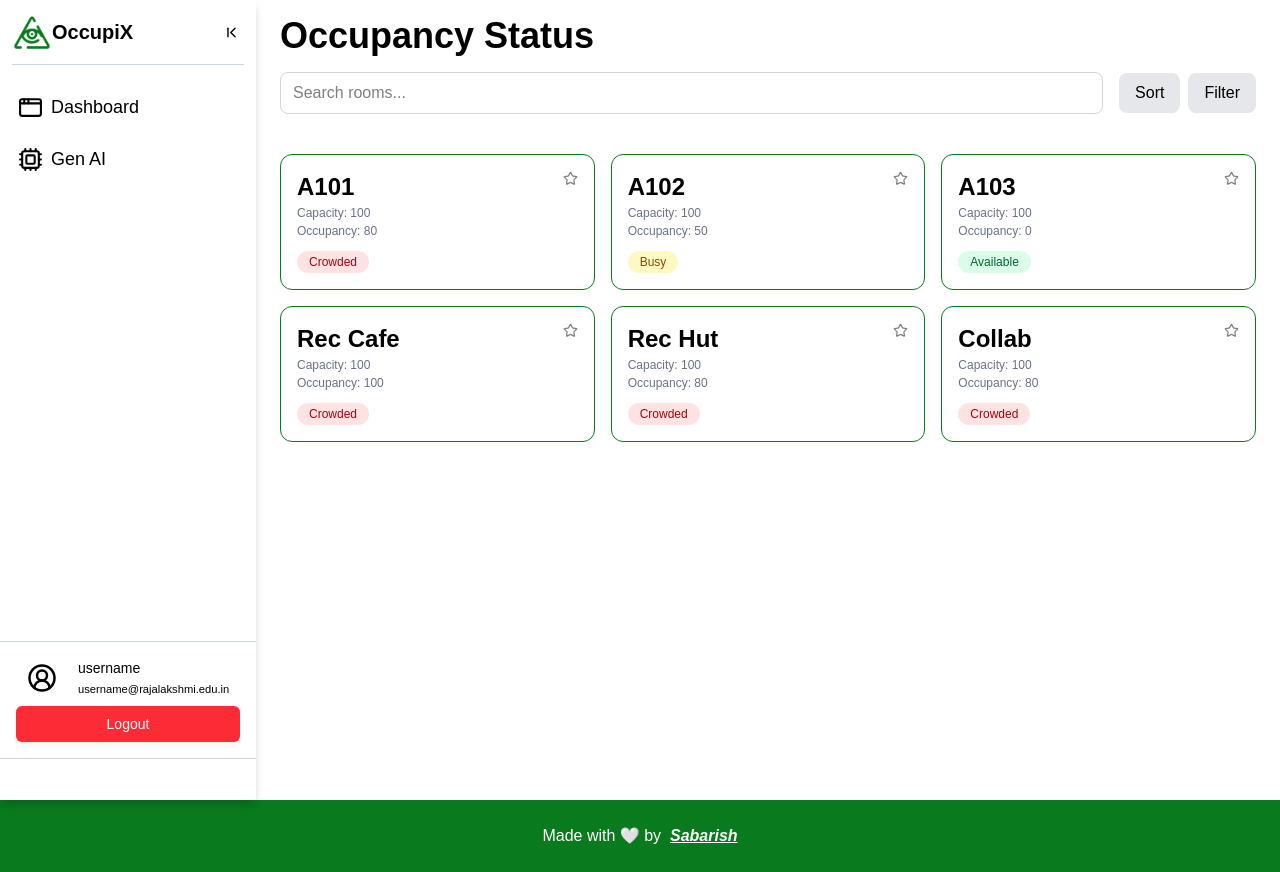
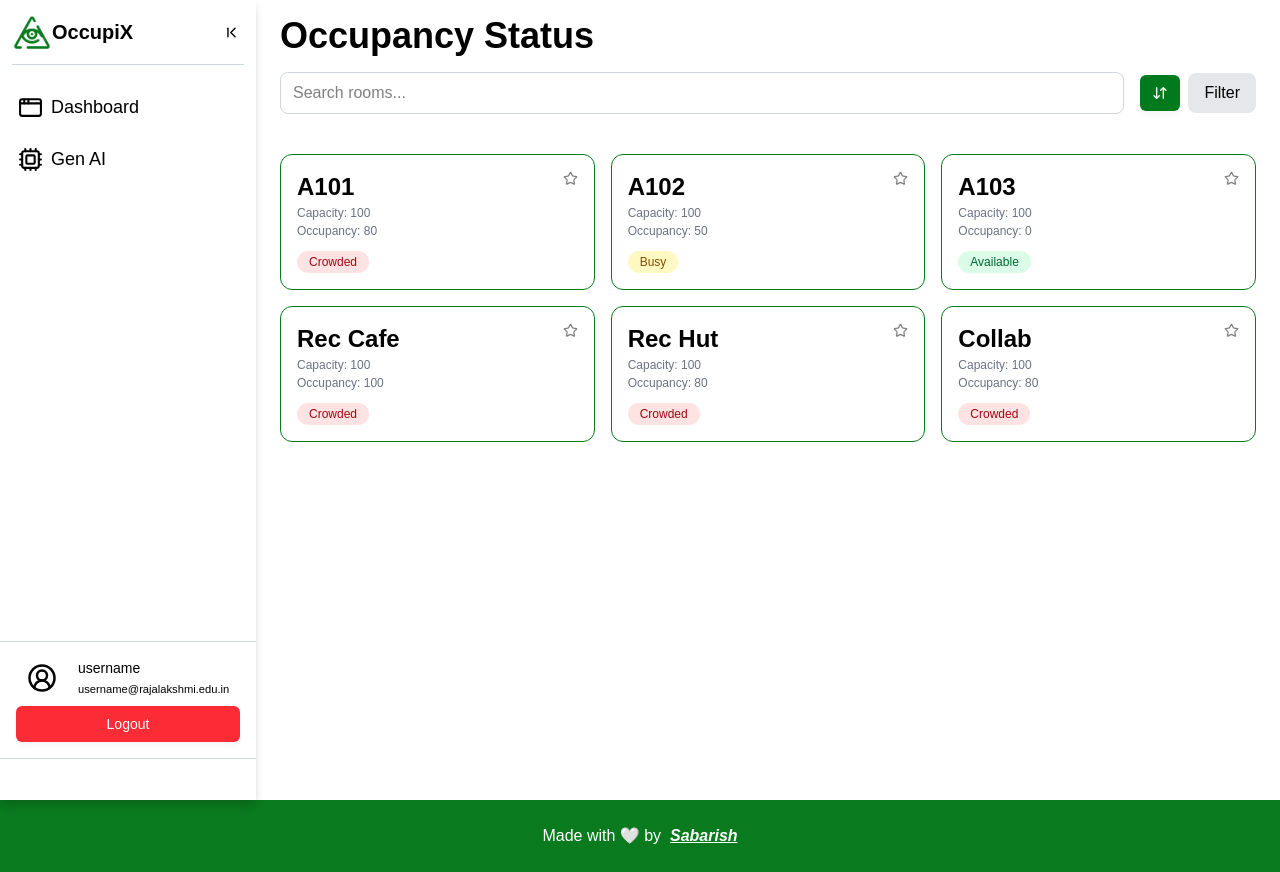
Before and after one commit to Sabarish-developer/classroom-occupancy-monitor, a React (Vite) app: page /dashboard in a window 1280 px wide. Built offline with nearby package versions, Linux system fonts and the light colour scheme; no server answers.

Commit message:
feat: add sort button component

```diff
--- a/package.json
+++ b/package.json
@@ -13,7 +13,7 @@
     "@electron-fonts/noto-sans-old-hungarian": "^1.1.0",
     "@radix-ui/react-accordion": "^1.2.11",
     "@radix-ui/react-dialog": "^1.1.15",
-    "@radix-ui/react-dropdown-menu": "^2.1.15",
+    "@radix-ui/react-dropdown-menu": "^2.1.16",
     "@radix-ui/react-label": "^2.1.7",
     "@radix-ui/react-separator": "^1.1.7",
     "@radix-ui/react-slot": "^1.2.3",
--- /dev/null
+++ b/src/components/sort-button.jsx
@@ -0,0 +1,33 @@
+import { Button } from "./ui/button";
+import {
+  DropdownMenu,
+  DropdownMenuContent,
+  DropdownMenuLabel,
+  DropdownMenuRadioGroup,
+  DropdownMenuRadioItem,
+  DropdownMenuSeparator,
+  DropdownMenuTrigger,
+} from "./ui/dropdown-menu";
+import { ArrowDownUp } from "lucide-react";
+
+export const SortButton = ({sortValue, setSortValue}) => {
+
+      return (
+        <DropdownMenu>
+        <DropdownMenuTrigger asChild>
+            <Button className='bg-[#017a1e] cursor-pointer border-0'>
+                <ArrowDownUp size={25} />
+            </Button>
+        </DropdownMenuTrigger>
+        <DropdownMenuContent className="w-56">
+            <DropdownMenuLabel>Sort by</DropdownMenuLabel>
+            <DropdownMenuSeparator />
+            <DropdownMenuRadioGroup value={sortValue} onValueChange={setSortValue}>
+            <DropdownMenuRadioItem value="alphabetical" className='cursor-pointer'>Alphabetical</DropdownMenuRadioItem>
+            <DropdownMenuRadioItem value="increasing" className='cursor-pointer'>Increasing occupancy</DropdownMenuRadioItem>
+            <DropdownMenuRadioItem value="decreasing" className='cursor-pointer'>Decreasing occupancy</DropdownMenuRadioItem>
+            </DropdownMenuRadioGroup>
+        </DropdownMenuContent>
+        </DropdownMenu>
+  )
+}
--- a/src/pages/dashboard.jsx
+++ b/src/pages/dashboard.jsx
@@ -1,6 +1,7 @@
 import Sidebar from "../components/sidebar";
 import { RoomCard } from "@/components/room-card";
 import { useState } from "react";
+import { SortButton } from "@/components/sort-button";
 
 
 export const Dashboard = () => {
@@ -31,6 +32,9 @@ export const Dashboard = () => {
         })
     }
 
+    const [sortValue, setSortValue] = useState('none');
+
+
     return (
         <div className="flex w-full">
 
@@ -50,7 +54,7 @@ export const Dashboard = () => {
                         className="border border-gray-300 rounded-lg px-3 py-2 w-full"
                         />
                         <div className="flex items-center gap-2">
-                        <button className="px-4 py-2 bg-gray-200 rounded-lg">Sort</button>
+                        <SortButton sortValue={sortValue} setSortValue={setSortValue}/>
                         <button className="px-4 py-2 bg-gray-200 rounded-lg">Filter</button>
                         </div>
                     </div>
```
Also changed, not shown: 1 other file (tests, documents, lock files or other folders).
